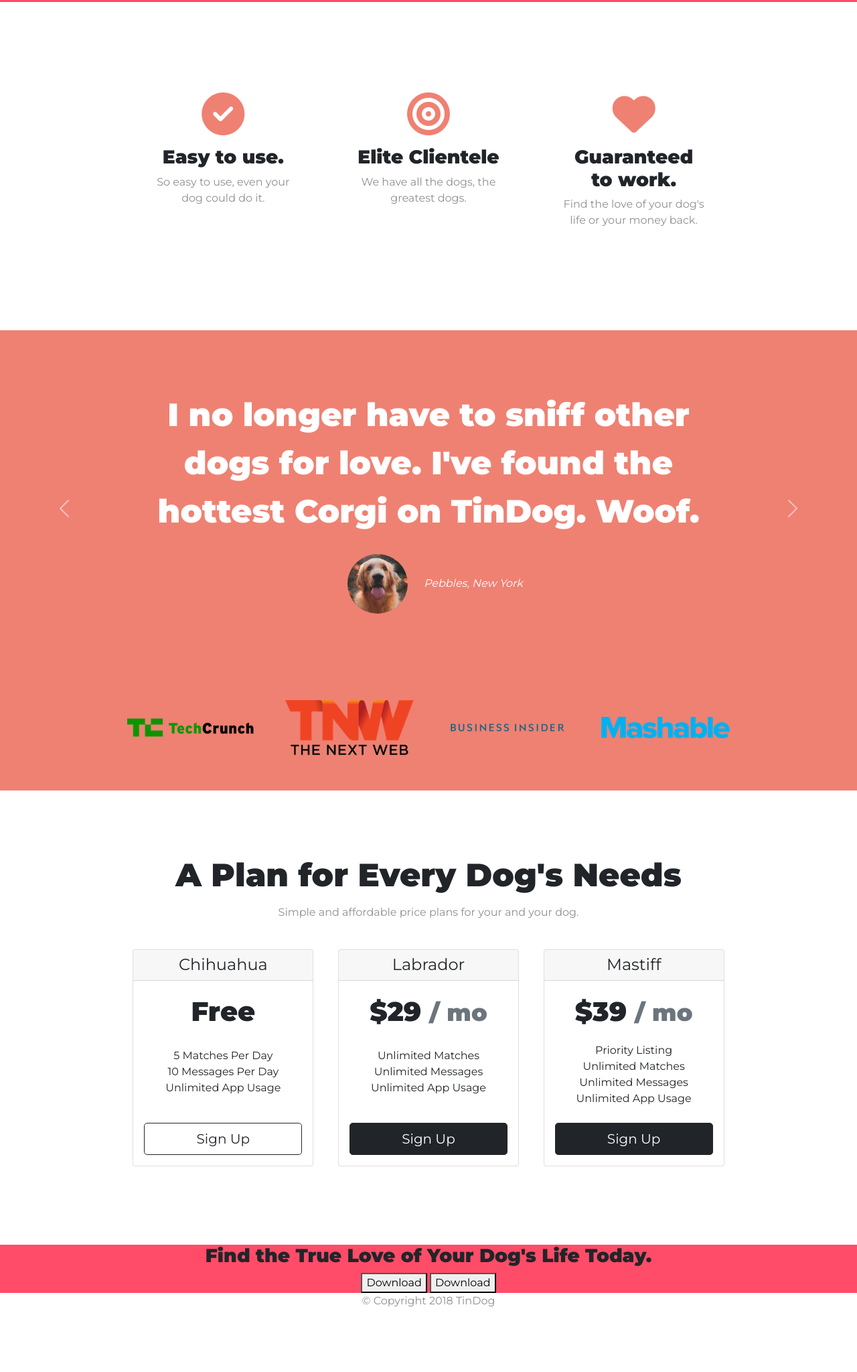
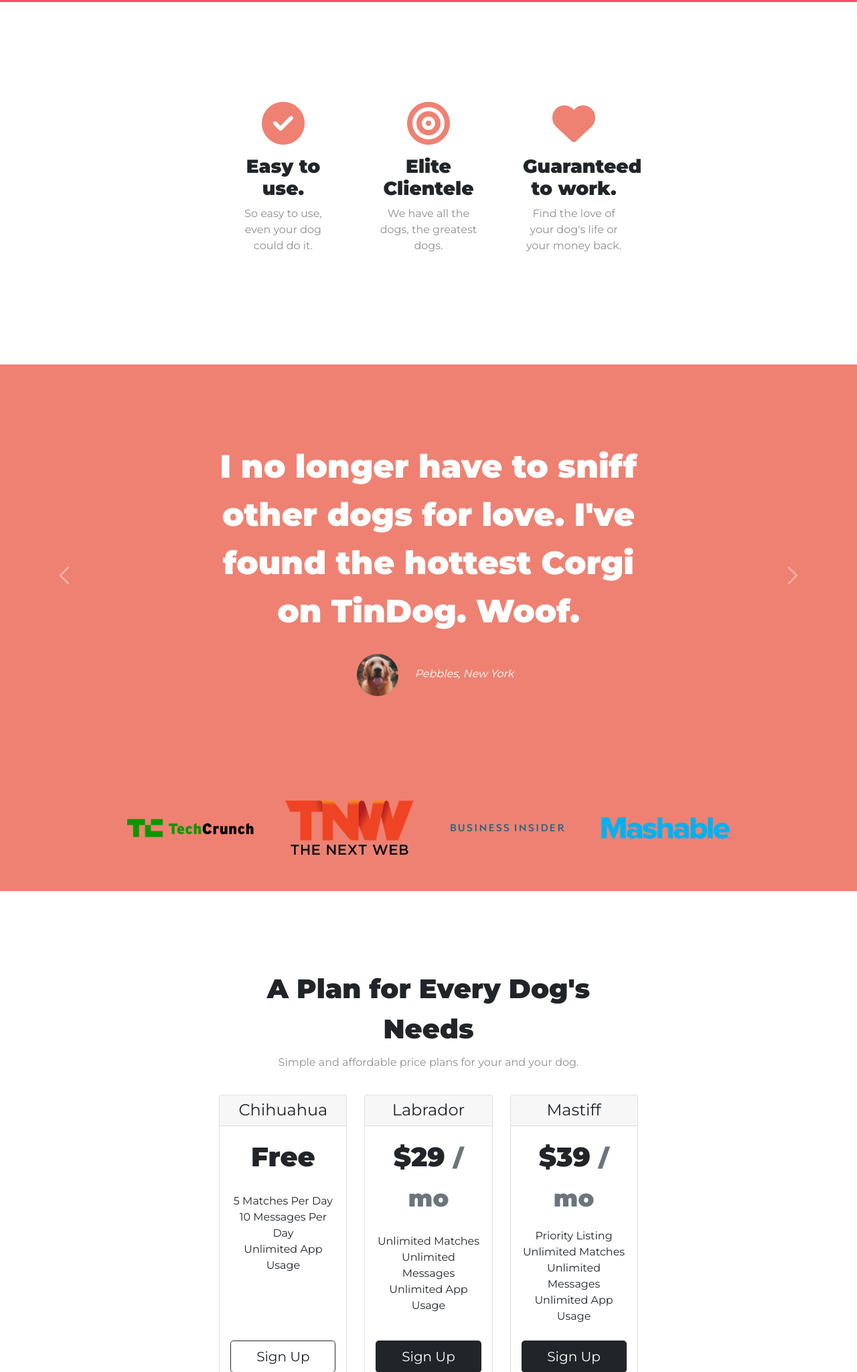
Before and after one commit to yangtzujou/TinDog, a plain HTML site: page index.html in a window 1280 px wide. Shown: the part 752-2800 px from the top of the page at 67% size. Before the commit the page ends 2722 px from the top, so only its background shows below. Drawn offline with nearby package versions, Linux system fonts and the light colour scheme.

Commit message:
Add files via upload

```diff
--- a/index.html
+++ b/index.html
@@ -28,7 +28,7 @@
 
 <body>
 
-  <section id="title">
+  <section id="title" class="colored-section">
 
     <div class="container-fluid">
 
@@ -44,13 +44,13 @@
           <div class="collapse navbar-collapse" id="navbarSupportedContent">
             <ul class="navbar-nav ms-auto">
               <li class="nav-item">
-                <a class="nav-link" href="#">Contact</a>
+                <a class="nav-link" href="#pricing">Pricing</a>
               </li>
               <li class="nav-item">
-                <a class="nav-link" href="#">Pricing</a>
+                <a class="nav-link" href="#cta">Download</a>
               </li>
               <li class="nav-item">
-                <a class="nav-link" href="#">Download</a>
+                <a class="nav-link" href="#footer">Contact</a>
               </li>
             </ul>
           </div>
@@ -58,64 +58,77 @@
       </nav>
 
       <!-- Title -->
-      <div class="row align-items-center">
+
+      <div class="row">
         <div class="col-lg-6">
-          <h1>Meet new and interesting dogs nearby.</h1>
+          <h1 class="big-heading">Meet new and interesting dogs nearby.</h1>
+          <div class="title-buttons">
             <button type="button" class="btn btn-dark btn-lg download-button"><i class="fab fa-apple"></i>
               Download</button>
-          <button type="button" class="btn btn-outline-light btn-lg download-button"><i class="fab fa-google-play"></i>
+            <button type="button" class="btn btn-outline-light btn-lg download-button"><i
+                class="fab fa-google-play"></i>
               Download</button>
+          </div>
         </div>
         <div class="col-lg-6">
           <img class="title-image" src="images/iphone6.png" alt="iphone-mockup">
+        </div>
+      </div>
+    </div>
+
+  </section>
+
+
+  <!-- Features -->
+
+  <section id="features" class="white-section">
+
+    <div class="container-fluid">
+
+      <div class="row">
+        <div class="feature-box col-lg-4">
+          <i class="feature-icon fas fa-check-circle fa-4x"></i>
+          <h3 class="feature-title">Easy to use.</h3>
+          <p>So easy to use, even your dog could do it.</p>
+        </div>
+        <div class="feature-box col-lg-4">
+          <i class="feature-icon fas fa-bullseye fa-4x"></i>
+          <h3 class="feature-title">Elite Clientele</h3>
+          <p>We have all the dogs, the greatest dogs.</p>
+        </div>
+        <div class="feature-box col-lg-4">
+          <i class="feature-icon fas fa-heart fa-4x"></i>
+          <h3 class="feature-title">Guaranteed to work.</h3>
+          <p>Find the love of your dog's life or your money back.</p>
+        </div>
       </div>
 
     </div>
 
   </section>
-  </div>
-
-  <!-- Features -->
-
-  <section id="features">
-    <div class="row">
-      <div class="feature-box col-lg-4">
-        <i class="fas fa-check-circle fa-4x"></i>
-        <h3>Easy to use.</h3>
-        <p>So easy to use, even your dog could do it.</p>
-      </div>
-      <div class="feature-box col-lg-4">
-        <i class="fas fa-bullseye fa-4x"></i>
-        <h3>Elite Clientele</h3>
-        <p>We have all the dogs, the greatest dogs.</p>
-      </div>
-      <div class="feature-box col-lg-4">
-        <i class="fas fa-heart fa-4x"></i>
-        <h3>Guaranteed to work.</h3>
-        <p>Find the love of your dog's life or your money back.</p>
-      </div>
-    </div>
-  </section>
 
 
   <!-- Testimonials -->
 
-  <section id="testimonials">
+  <section id="testimonials" class="colored-section">
 
     <div id="testimonial-carousel" class="carousel slide" data-bs-ride="false">
+
       <div class="carousel-inner">
-        <div class="carousel-item active">
-          <h2>I no longer have to sniff other dogs for love. I've found the hottest Corgi on TinDog. Woof.</h2>
+        <div class="carousel-item active container-fluid">
+          <h2 class="testimonial-text">I no longer have to sniff other dogs for love. I've found the hottest Corgi on
+            TinDog. Woof.</h2>
           <img src="images/dog-img.jpg" alt="dog-profile">
           <em>Pebbles, New York</em>
         </div>
-        <div class="carousel-item">
+        <div class="carousel-item container-fluid">
           <h2 class="testimonial-text">My dog used to be so lonely, but with TinDog's help, they've found the love of
             their life. I think.</h2>
           <img class="testimonial-image" src="images/lady-img.jpg" alt="lady-profile">
           <em>Beverly, Illinois</em>
         </div>
       </div>
+
       <a class="carousel-control-prev" href="#testimonial-carousel" role="button" data-bs-slide="prev">
         <span class="carousel-control-prev-icon"></span>
       </a>
@@ -129,7 +142,7 @@
 
   <!-- Press -->
 
-  <section id="press">
+  <section id="press" class="colored-section">
     <img src="images/techcrunch.png" alt="tc-logo">
     <img src="images/tnw.png" alt="tnw-logo">
     <img src="images/bizinsider.png" alt="biz-insider-logo">
@@ -140,9 +153,11 @@
 
   <!-- Pricing -->
 
-  <section id="pricing">
+  <section id="pricing" class="white-section">
 
-    <h2>A Plan for Every Dog's Needs</h2>
+    <div class="container-fluid">
+
+      <h2 class="section-heading">A Plan for Every Dog's Needs</h2>
       <p>Simple and affordable price plans for your and your dog.</p>
 
       <div class='row'>
@@ -153,7 +168,7 @@
               <h4 class="my-0 fw-normal">Chihuahua</h4>
             </div>
             <div class="card-body d-flex flex-column">
-            <h2>Free</h2>
+              <h2 class="price-text">Free</h2>
               <ul class="list-unstyled mt-3 mb-4">
                 <li>5 Matches Per Day</li>
                 <li>10 Messages Per Day</li>
@@ -170,7 +185,7 @@
               <h4 class="my-0 fw-normal">Labrador</h4>
             </div>
             <div class="card-body d-flex flex-column">
-            <h2>$29 <small class="text-muted">/ mo</small></h2>
+              <h2 class="price-text">$29 <small class="text-muted">/ mo</small></h2>
               <ul class="list-unstyled mt-3 mb-4">
                 <li>Unlimited Matches</li>
                 <li>Unlimited Messages</li>
@@ -187,7 +202,7 @@
               <h4 class="my-0 fw-normal">Mastiff</h4>
             </div>
             <div class="card-body">
-            <h2>$39 <small class="text-muted">/ mo</small></h2>
+              <h2 class="price-text">$39 <small class="text-muted">/ mo</small></h2>
               <ul class="list-unstyled mt-3 mb-4">
                 <li>Priority Listing</li>
                 <li>Unlimited Matches</li>
@@ -200,28 +215,42 @@
         </div>
       </div>
 
+    </div>
+
   </section>
 
 
   <!-- Call to Action -->
 
-  <section id="cta">
+  <section id="cta" class="colored-section">
 
-    <h3>Find the True Love of Your Dog's Life Today.</h3>
-    <button type="button">Download</button>
-    <button type="button">Download</button>
+    <div class="container-fluid">
+
+      <h2 class="section-heading">Find the True Love of Your Dog's Life Today.</h3>
+        <button type="button" class="btn btn-dark btn-lg download-button"><i class="fab fa-apple"></i> Download</button>
+        <button type="button" class="btn btn-light btn-lg download-button"><i class="fab fa-google-play"></i>
+          Download</button>
+
+    </div>
 
   </section>
 
 
   <!-- Footer -->
 
-  <footer id="footer">
+  <footer id="footer" class="white-section">
 
+    <div class="container-fluid">
+
+      <a href=""><i class="social-icon fab fa-facebook-f"></i></a>
+      <a href=""><i class="social-icon fab fa-twitter"></i></a>
+      <a href=""><i class="social-icon fab fa-instagram"></i></a>
+      <a href=""><i class="social-icon fas fa-envelope"></i></a>
       <p>© Copyright 2018 TinDog</p>
 
+    </div>
+
   </footer>
-
 
 </body>
 
```
Lines whose indentation alone changed are shown as unchanged.
